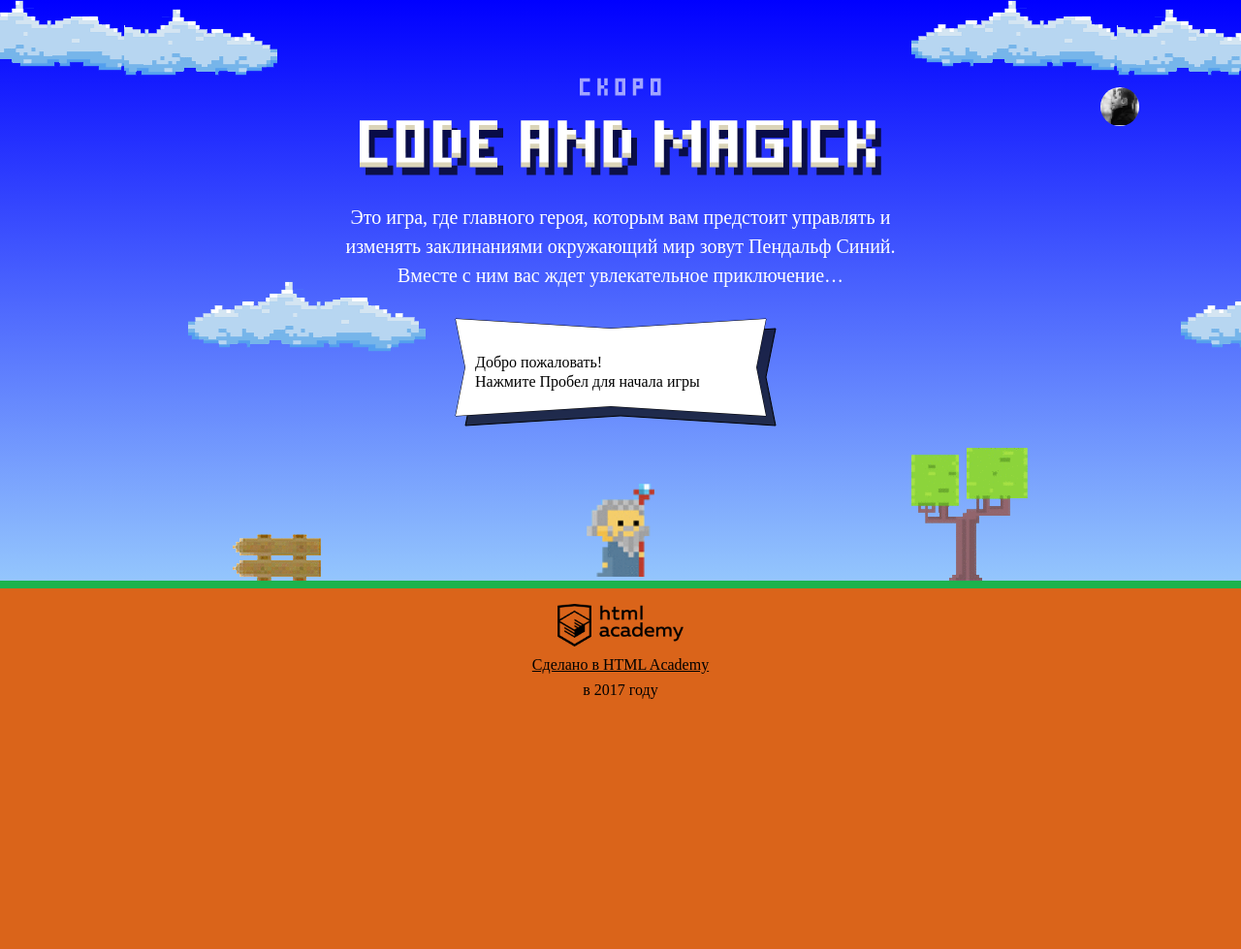
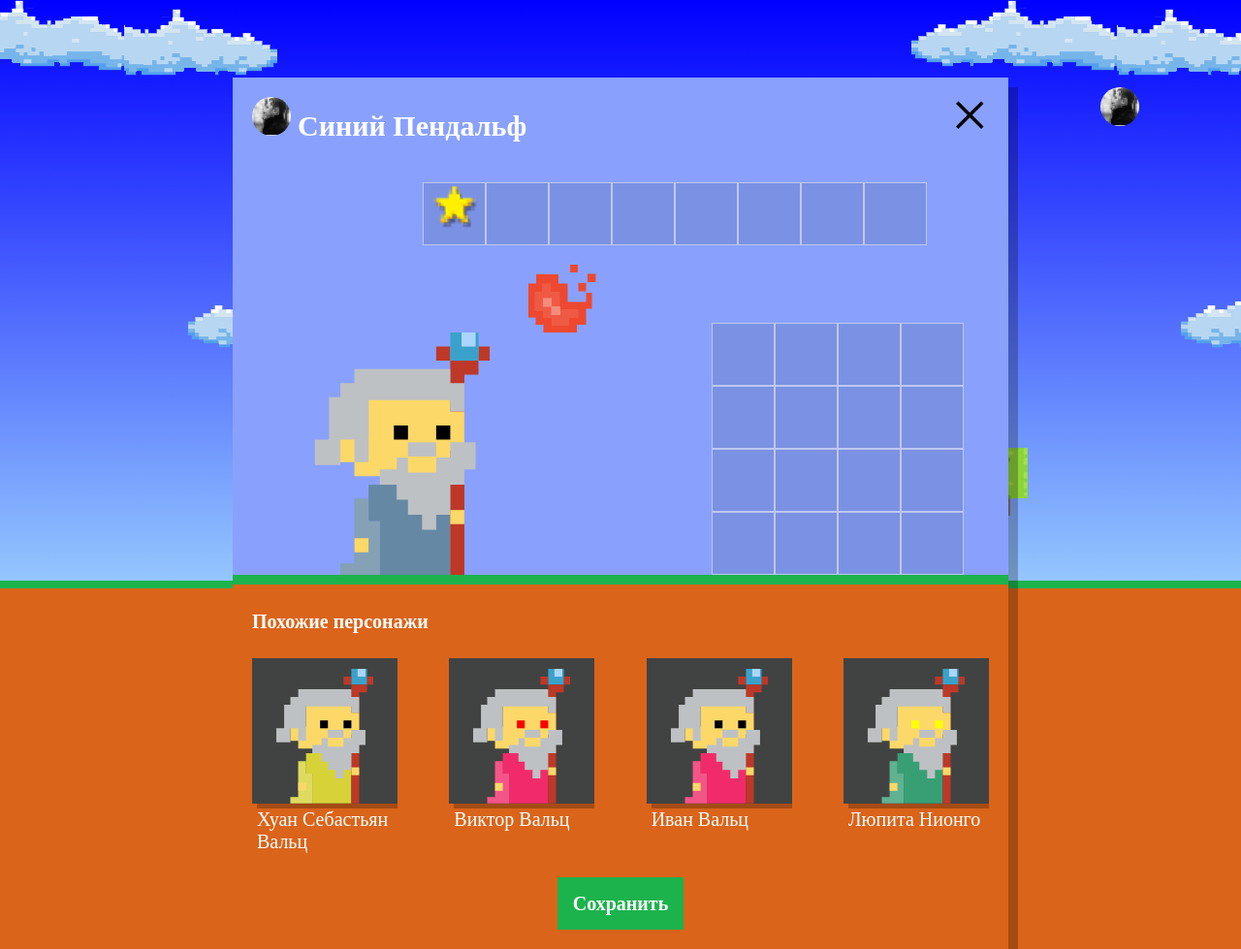
Before and after one commit to oxtnpi/906613-code-and-magick-18, a website: page index.html in a window 1280 px wide. Shown: the whole page at 97% size. Before the commit the page ends 800 px from the top, so only its background shows below. Drawn offline with Linux system fonts and the light colour scheme; a web font is replaced by a local one.

Commit message:
Добавляет разных персонажей

```diff
--- a/index.html
+++ b/index.html
@@ -202,6 +202,7 @@
   }
 
  </script>
+ <script src="js/setup.js"></script>
  <script src="js/stat.js"></script>
 <script src="js/game.js"></script>
 
--- /dev/null
+++ b/js/setup.js
@@ -0,0 +1,52 @@
+'use strict';
+
+var userDialog = document.querySelector('.setup');
+userDialog.classList.remove('hidden');
+var userDialogFooter = document.querySelector('.setup-similar');
+userDialogFooter.classList.remove('hidden');
+
+
+var similarListElement = userDialog.querySelector('.setup-similar-list');
+
+var similarWizardTemplate = document.querySelector('#similar-wizard-template')
+    .content
+    .querySelector('.setup-similar-item');
+
+var getRandomInBounds = function (min, max) {
+  return Math.floor(Math.random() * (max - min) + min);
+};
+
+var generateRandomCharacter = function () {
+  var namesArr = ['Иван', 'Хуан Себастьян', 'Мария', 'Кристоф', 'Виктор', 'Юлия', 'Люпита', 'Вашингтон'];
+  var lastNamesArr = ['да Марья', 'Верон', 'Мирабелла', 'Вальц', 'Онопко', 'Топольницкая', 'Нионго', 'Ирвинг'];
+  var coatColorArr = ['rgb(101, 137, 164)', 'rgb(241, 43, 107)', 'rgb(146, 100, 161)', 'rgb(56, 159, 117)', 'rgb(215, 210, 55)', 'rgb(0, 0, 0)'];
+  var eyesColorArr = ['black', 'red', 'blue', 'yellow', 'green'];
+
+  return {
+    name: namesArr[getRandomInBounds(0, namesArr.length - 1)] + ' ' + lastNamesArr[getRandomInBounds(0, lastNamesArr.length - 1)],
+    coatColor: coatColorArr[getRandomInBounds(0, coatColorArr.length - 1)],
+    eyesColor: eyesColorArr[getRandomInBounds(0, eyesColorArr.length - 1)]
+  };
+};
+
+var characterData = [];
+
+for (var i = 0; i < 4; i++) {
+  characterData.push(generateRandomCharacter());
+}
+
+var renderWizard = function (wizard) {
+  var wizardElement = similarWizardTemplate.cloneNode(true);
+
+  wizardElement.querySelector('.setup-similar-label').textContent = wizard.name;
+  wizardElement.querySelector('.wizard-coat').style.fill = wizard.coatColor;
+  wizardElement.querySelector('.wizard-eyes').style.fill = wizard.eyesColor;
+
+  return wizardElement;
+};
+
+var fragment = document.createDocumentFragment();
+for (var j = 0; j < characterData.length; j++) {
+  fragment.appendChild(renderWizard(characterData[j]));
+}
+similarListElement.appendChild(fragment);
```
